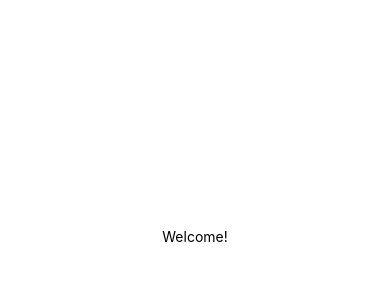
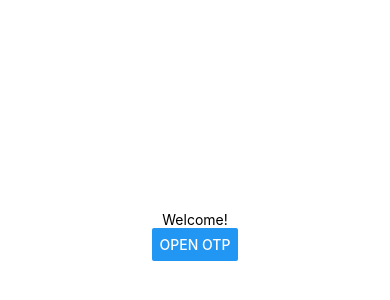
Before and after one commit to rotembcohen/NeonOTPExpo, a React Native app: screen / in a window 390 px wide. Shown: the part 186-486 px from the top of the page. Built offline with nearby package versions, Linux system fonts and the light colour scheme.

Commit message:
Add test for OTP screen navigation via 'Open OTP' button on home screen\n\n- Added test to App-test.tsx to verify OTP screen is shown and 6 input fields are rendered after pressing 'Open OTP' button

```diff
--- a/App.tsx
+++ b/App.tsx
@@ -1,10 +1,21 @@
+
 import { StatusBar } from 'expo-status-bar';
-import { StyleSheet, Text, View } from 'react-native';
+import { StyleSheet, Text, View, Button } from 'react-native';
+import React, { useState } from 'react';
+import OTPScreen from './OTPScreen';
 
 export default function App() {
+  const [showOTP, setShowOTP] = useState(false);
   return (
     <View style={styles.container}>
-      <Text>Welcome!</Text>
+      {!showOTP ? (
+        <>
+          <Text>Welcome!</Text>
+          <Button title="Open OTP" onPress={() => setShowOTP(true)} />
+        </>
+      ) : (
+        <OTPScreen />
+      )}
       <StatusBar style="auto" />
     </View>
   );
```
Also changed, not shown: 2 other files (tests, documents, lock files or other folders).
